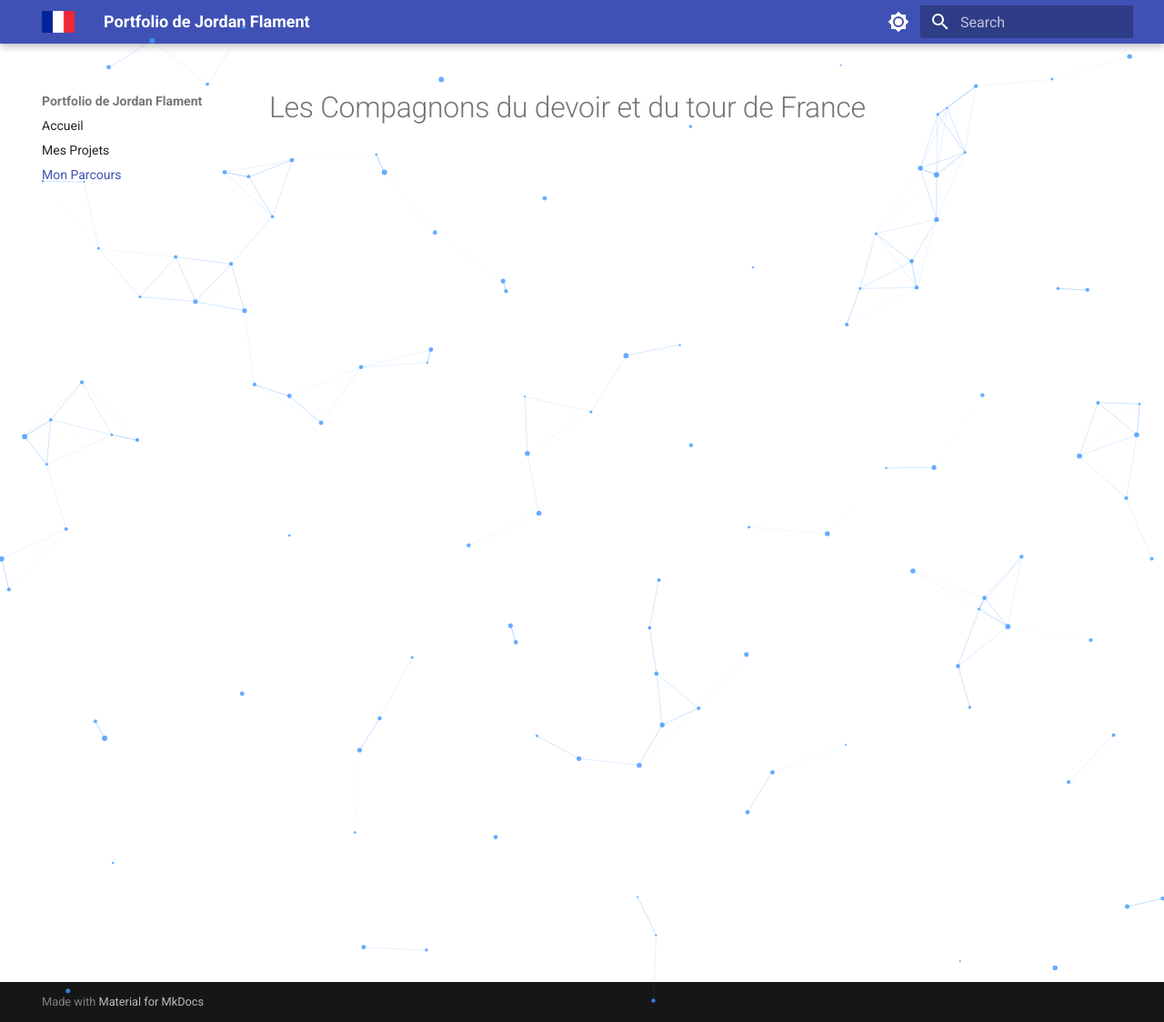
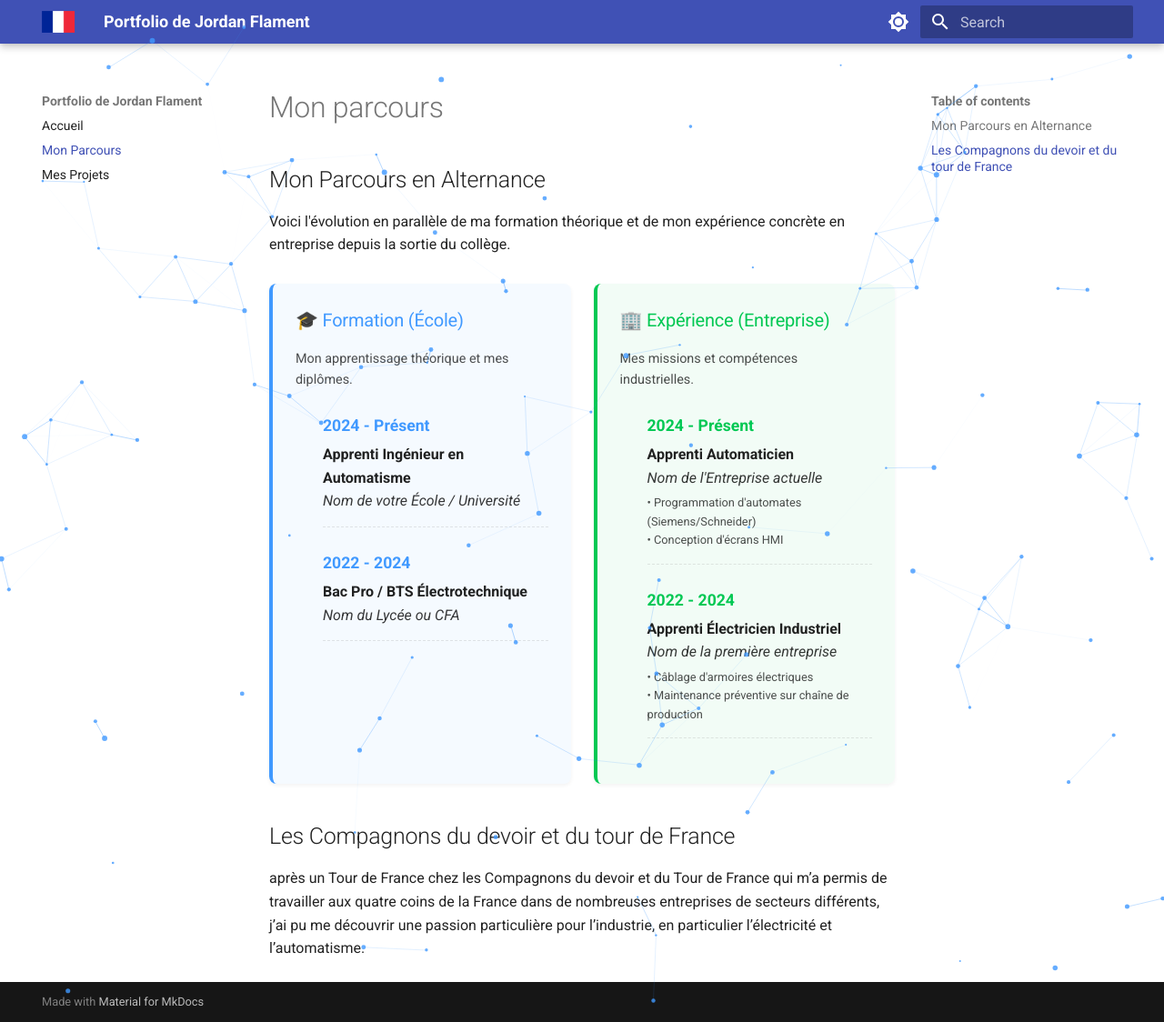
Before and after one commit to jordan-flament/jordan-flament.github.io, an MkDocs documentation site: the page built from docs/parcours.md, in a window 1280 px wide and 1124 px high. Shown: the whole window at 91% size. Built offline with MkDocs 1.6.1 and Material for MkDocs 9.7.7, drawn with Linux system fonts in a browser that asks for light colours.

Commit message:
Ajout graph parcours alternance

```diff
--- a/docs/parcours.md
+++ b/docs/parcours.md
@@ -1 +1,55 @@
-# Les Compagnons du devoir et du tour de France
+# Mon parcours
+
+## Mon Parcours en Alternance
+
+Voici l'évolution en parallèle de ma formation théorique et de mon expérience concrète en entreprise depuis la sortie du collège.
+
+<div style="display: flex; gap: 25px; flex-wrap: wrap; margin-top: 30px;">
+
+  <div style="flex: 1; min-width: 300px; background: rgba(64, 153, 255, 0.05); padding: 25px; border-radius: 8px; border-left: 4px solid #4099ff; box-shadow: 0 2px 4px rgba(0,0,0,0.05);">
+    <h3 style="margin-top: 0; color: #4099ff; display: flex; align-items: center; gap: 10px;">
+      🎓 Formation (École)
+    </h3>
+    <p style="margin-bottom: 25px; font-size: 0.9em; opacity: 0.8;">Mon apprentissage théorique et mes diplômes.</p>
+
+    <ul style="list-style: none; padding-left: 0; margin-bottom: 0;">
+      <li style="margin-bottom: 25px; border-bottom: 1px dashed rgba(128,128,128,0.2); padding-bottom: 15px;">
+        <span style="font-weight: bold; display: block; font-size: 1.1em; color: #4099ff;">2024 - Présent</span>
+        <span style="font-weight: 600; display: block; margin-top: 5px;">Apprenti Ingénieur en Automatisme</span>
+        <span style="font-style: italic; opacity: 0.9;">Nom de votre École / Université</span>
+      </li>
+      <li style="margin-bottom: 25px; border-bottom: 1px dashed rgba(128,128,128,0.2); padding-bottom: 15px;">
+        <span style="font-weight: bold; display: block; font-size: 1.1em; color: #4099ff;">2022 - 2024</span>
+        <span style="font-weight: 600; display: block; margin-top: 5px;">Bac Pro / BTS Électrotechnique</span>
+        <span style="font-style: italic; opacity: 0.9;">Nom du Lycée ou CFA</span>
+      </li>
+    </ul>
+  </div>
+
+  <div style="flex: 1; min-width: 300px; background: rgba(0, 200, 83, 0.05); padding: 25px; border-radius: 8px; border-left: 4px solid #00c853; box-shadow: 0 2px 4px rgba(0,0,0,0.05);">
+    <h3 style="margin-top: 0; color: #00c853; display: flex; align-items: center; gap: 10px;">
+      🏢 Expérience (Entreprise)
+    </h3>
+    <p style="margin-bottom: 25px; font-size: 0.9em; opacity: 0.8;">Mes missions et compétences industrielles.</p>
+
+    <ul style="list-style: none; padding-left: 0; margin-bottom: 0;">
+      <li style="margin-bottom: 25px; border-bottom: 1px dashed rgba(128,128,128,0.2); padding-bottom: 15px;">
+        <span style="font-weight: bold; display: block; font-size: 1.1em; color: #00c853;">2024 - Présent</span>
+        <span style="font-weight: 600; display: block; margin-top: 5px;">Apprenti Automaticien</span>
+        <span style="font-style: italic; opacity: 0.9;">Nom de l'Entreprise actuelle</span>
+        <small style="display: block; margin-top: 5px; opacity: 0.8;">• Programmation d'automates (Siemens/Schneider)<br>• Conception d'écrans HMI</small>
+      </li>
+      <li style="margin-bottom: 25px; border-bottom: 1px dashed rgba(128,128,128,0.2); padding-bottom: 15px;">
+        <span style="font-weight: bold; display: block; font-size: 1.1em; color: #00c853;">2022 - 2024</span>
+        <span style="font-weight: 600; display: block; margin-top: 5px;">Apprenti Électricien Industriel</span>
+        <span style="font-style: italic; opacity: 0.9;">Nom de la première entreprise</span>
+        <small style="display: block; margin-top: 5px; opacity: 0.8;">• Câblage d'armoires électriques<br>• Maintenance préventive sur chaîne de production</small>
+      </li>
+    </ul>
+  </div>
+
+</div>
+
+## Les Compagnons du devoir et du tour de France
+
+après un Tour de France chez les Compagnons du devoir et du Tour de France qui m’a permis de travailler aux quatre coins de la France dans de nombreuses entreprises de secteurs différents, j’ai pu me découvrir une passion particulière pour l’industrie, en particulier l’électricité et l’automatisme.
--- a/mkdocs.yml
+++ b/mkdocs.yml
@@ -24,8 +24,8 @@ theme:
 
 nav:
   - Accueil: index.md
+  - Mon Parcours: parcours.md
   - Mes Projets: projets.md
-  - Mon Parcours: parcours.md
 
 extra_javascript:
   - javascripts/effet.js
```
Also changed, not shown: docs/index.md (+1 -1 lines).
